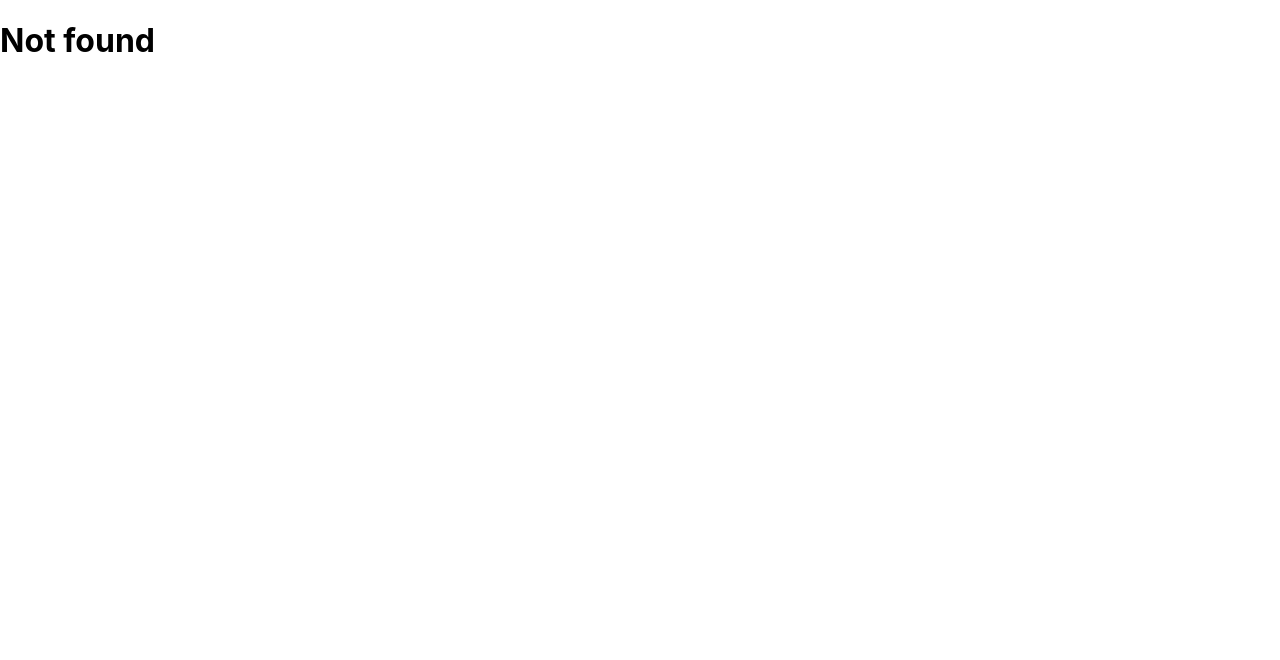
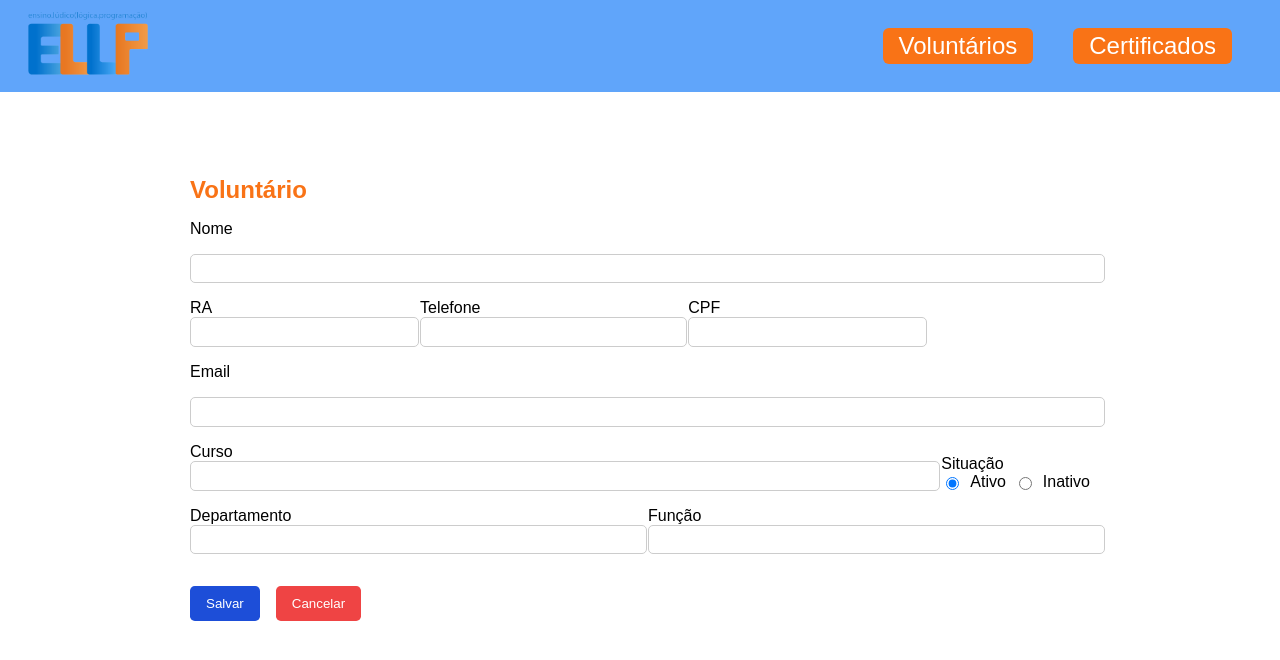
Before and after one commit to DanielaRodrigueS2/Oficina-de-Integracao-2-ELLP, a React (Create React App) app in the folder front-end/: page /voluntario/1 in a window 1280 px wide. Shown: the top 660 px of the page. Built offline with nearby package versions, Linux system fonts and the light colour scheme; no server answers.

Commit message:
feat certificados

```diff
--- a/front-end/src/components/Header/index.js
+++ b/front-end/src/components/Header/index.js
@@ -8,10 +8,10 @@ export default function Header() {
                 <img src="/images/Logotipo (Transparente) (1).png" alt="Logo ELLP" className={styles.logoImg} />
             </Link>
             <div className={styles.buttongroup}>
-                <Link to='/Voluntario'>
+                <Link to='/voluntario'>
                 <button className={styles.btn}>Voluntários</button>
                 </Link>
-                <Link to='/Certificados'>
+                <Link to='/certificados'>
                 <button className={styles.btn}>Certificados</button>
                 </Link>
             </div>
--- a/front-end/src/routes.js
+++ b/front-end/src/routes.js
@@ -5,6 +5,7 @@ import Voluntario from "./views/Voluntario";
 import ListaVoluntarios from "./views/ListaVoluntarios";
 import Certificados from "./views/Certificados";
 import EmissaoCertificado from "./views/EmissaoCertificado";
+import GerenciaVoluntario from "./views/GerenciaVoluntario";
 
 function routes() {
     return (
@@ -13,9 +14,10 @@ function routes() {
                 <Route path='/' element={<Login />} />
                 <Route path='/home' element={<Home />} />
                 <Route path='/voluntario' element={<Voluntario />} />
+                <Route path='/voluntario/:idVoluntario' element={<GerenciaVoluntario />} />
                 <Route path='/listaVoluntarios' element={<ListaVoluntarios />} />
                 <Route path='/certificados' element={<Certificados />} />
-                <Route path='/emissaoCertificado' element={<EmissaoCertificado />} />
+                <Route path='/voluntario/:idVoluntario/certificados' element={<EmissaoCertificado />} />
                 <Route path='*' element={<h1>Not found</h1>} />
             </Routes>
         </BrowserRouter>
--- a/front-end/src/views/Certificados/index.js
+++ b/front-end/src/views/Certificados/index.js
@@ -22,13 +22,18 @@ export default function Certificados() {
           variant="contained"
           color="primary"
           size="small"
-          onClick={() => window.open(params.row.urlPDF, "_blank")}
-          disabled={!params.row.urlPDF}
+          onClick={() =>
+            window.open(
+              `${import.meta.env.VITE_API_BASE_URL || "http://localhost:3000"}/certificados/download/${params.row.idVoluntario}/${params.row.id}`,
+              "_blank"
+            )
+          }
         >
           Baixar PDF
         </Button>
       ),
-    },
+    }
+
   ];
 
   useEffect(() => {
--- /dev/null
+++ b/front-end/src/views/GerenciaVoluntario/GerenciaVoluntario.module.css
@@ -0,0 +1,100 @@
+.container {
+  background: white;
+  height: 100vh;
+  width: 100%;
+  font-family: sans-serif;
+  background-repeat: no-repeat;
+  background-position: center;
+  background-size: 50rem;
+  background-attachment: fixed;
+  opacity: 1;
+}
+
+.link {
+  color: #f97316;
+  font-size: 1rem;
+  font-weight: bold;
+}
+
+.formContainer {
+  max-width: 900px;
+  margin: 2rem auto;
+  padding: 2rem;
+  background-color: white;
+}
+
+.title {
+  color: #f97316;
+  margin-bottom: 1rem;
+}
+
+.form {
+  display: flex;
+  flex-direction: column;
+  gap: 1rem;
+}
+
+.row {
+  display: flex;
+  gap: 1rem;
+  flex-wrap: wrap;
+}
+
+.form input,
+.form select {
+  width: 100%;
+  padding: 0.4rem;
+  border: 1px solid #ccc;
+  border-radius: 5px;
+}
+
+.selectGroup {
+  flex: 1;
+  display: flex;
+  flex-direction: column;
+}
+
+.radioGroup {
+  display: flex;
+  flex-direction: column;
+  justify-content: flex-end;
+}
+
+.radioGroup div {
+  display: flex;
+  align-items: center;
+  gap: 0.5rem;
+}
+
+.buttonGroup {
+  display: flex;
+  gap: 1rem;
+  margin-top: 1rem;
+}
+
+.btnCadastrar {
+  background-color: #1d4ed8;
+  color: white;
+  border: none;
+  padding: 0.6rem 1rem;
+  border-radius: 0.3rem;
+  cursor: pointer;
+}
+
+.btnLista {
+  background-color: #3b82f6;
+  color: white;
+  border: none;
+  padding: 0.6rem 1rem;
+  border-radius: 0.3rem;
+  cursor: pointer;
+}
+
+.btnCancelar {
+  background-color: #ef4444;
+  color: white;
+  border: none;
+  padding: 0.6rem 1rem;
+  border-radius: 0.3rem;
+  cursor: pointer;
+}
--- /dev/null
+++ b/front-end/src/views/GerenciaVoluntario/index.js
@@ -0,0 +1,149 @@
+import { Link, useParams, useNavigate } from "react-router-dom";
+import { useState, useEffect } from "react";
+import styles from "./GerenciaVoluntario.module.css";
+import Header from "../../components/Header";
+import api from "../../services/api";
+
+export default function GerenciaVoluntario() {
+  const { idVoluntario } = useParams();
+  const navigate = useNavigate();
+
+  const [nome, setNome] = useState("");
+  const [RA, setRA] = useState("");
+  const [telefone, setTelefone] = useState("");
+  const [CPF, setCPF] = useState("");
+  const [email, setEmail] = useState("");
+  const [curso, setCurso] = useState("");
+  const [situacao, setSituacao] = useState("Ativo");
+  const [departamento, setDepartamento] = useState("");
+  const [funcao, setFuncao] = useState("");
+
+  useEffect(() => {
+    async function fetchVoluntario() {
+      try {
+        const response = await api.get(`/voluntarios/${idVoluntario}`);
+        const data = response.data;
+
+        setNome(data.nome || "");
+        setRA(data.RA || "");
+        setTelefone(data.telefone || "");
+        setCPF(data.CPF || "");
+        setEmail(data.email || "");
+        setCurso(data.curso || "");
+        setSituacao(data.situacao || "Ativo");
+        setDepartamento(data.departamento || "");
+        setFuncao(data.funcao || "");
+      } catch (error) {
+        console.error("Erro ao carregar voluntário:", error);
+        alert("Erro ao carregar dados do voluntário.");
+      }
+    }
+
+    if (idVoluntario) {
+      fetchVoluntario();
+    }
+  }, [idVoluntario]);
+
+  const handleSubmit = async (e) => {
+    e.preventDefault();
+    try {
+      await api.put(`/voluntarios/${idVoluntario}`, {
+        nome,
+        RA,
+        telefone,
+        CPF,
+        email,
+        curso,
+        situacao,
+        departamento,
+        funcao,
+      });
+
+      alert("Voluntário atualizado com sucesso!");
+      navigate("/ListaVoluntarios");
+    } catch (error) {
+      console.error("Erro ao atualizar voluntário:", error);
+      alert("Erro ao salvar alterações.");
+    }
+  };
+
+  return (
+    <div className={styles.container}>
+      <Header />
+
+      <div className={styles.formContainer}>
+        <h2 className={styles.title}>Voluntário</h2>
+        <form className={styles.form} onSubmit={handleSubmit}>
+          <label>Nome</label>
+          <input type="text" value={nome} onChange={e => setNome(e.target.value)} />
+
+          <div className={styles.row}>
+            <div>
+              <label>RA</label>
+              <input type="text" value={RA} onChange={e => setRA(e.target.value)} />
+            </div>
+            <div>
+              <label>Telefone</label>
+              <input type="text" value={telefone} onChange={e => setTelefone(e.target.value)} />
+            </div>
+            <div>
+              <label>CPF</label>
+              <input type="text" value={CPF} onChange={e => setCPF(e.target.value)} />
+            </div>
+          </div>
+
+          <label>Email</label>
+          <input type="email" value={email} onChange={e => setEmail(e.target.value)} />
+
+          <div className={styles.row}>
+            <div className={styles.selectGroup}>
+              <label>Curso</label>
+              <input type="text" value={curso} onChange={e => setCurso(e.target.value)} />
+            </div>
+            <div className={styles.radioGroup}>
+              <label>Situação</label>
+              <div>
+                <input
+                  type="radio"
+                  id="ativo"
+                  name="status"
+                  value="Ativo"
+                  checked={situacao === "Ativo"}
+                  onChange={e => setSituacao(e.target.value)}
+                />
+                <label htmlFor="ativo">Ativo</label>
+                <input
+                  type="radio"
+                  id="inativo"
+                  name="status"
+                  value="Inativo"
+                  checked={situacao === "Inativo"}
+                  onChange={e => setSituacao(e.target.value)}
+                />
+                <label htmlFor="inativo">Inativo</label>
+              </div>
+            </div>
+          </div>
+
+          <div className={styles.row}>
+            <div className={styles.selectGroup}>
+              <label>Departamento</label>
+              <input type="text" value={departamento} onChange={e => setDepartamento(e.target.value)} />
+            </div>
+            <div className={styles.selectGroup}>
+              <label>Função</label>
+              <input type="text" value={funcao} onChange={e => setFuncao(e.target.value)} />
+            </div>
+          </div>
+
+          <div className={styles.buttonGroup}>
+            <button className={styles.btnCadastrar} type="submit">Salvar</button>
+            <Link to="/ListaVoluntarios">
+              <button type="button" className={styles.btnCancelar}>Cancelar</button>
+            </Link>
+          </div>
+        </form>
+      </div>
+    </div>
+  );
+}
```
Also changed, not shown: 2 other files (tests, documents, lock files or other folders).
